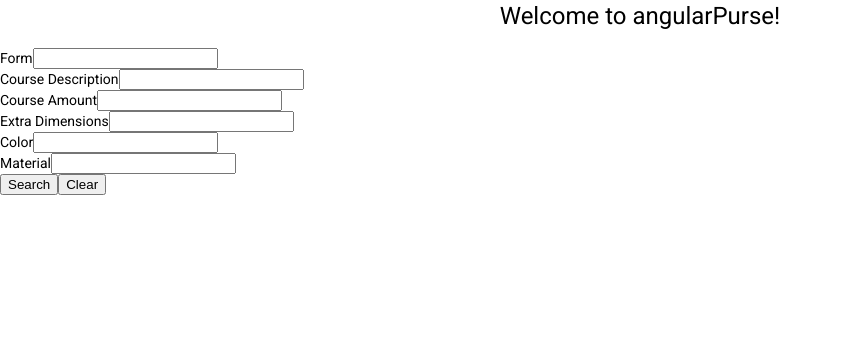
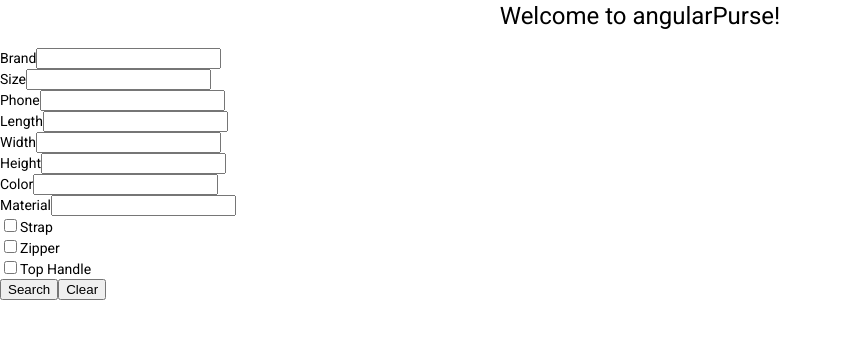
Before and after one commit to gracehseu/pursechooser, an Angular app: page / in a window 1280 px wide. Shown: the top 338 px of the page, without its empty margins (0-842 px from the left). Built offline with nearby package versions, Linux system fonts and the light colour scheme.

Commit message:
change in file

```diff
--- a/src/app/brand-detail/brand-detail.component.html
+++ b/src/app/brand-detail/brand-detail.component.html
@@ -1,32 +1,57 @@
-<div class="row">
-    <div class="col-xs-12">
 <form [formGroup]="courseForm" (ngSubmit)="onSubmit()">
-            <div class="row">
+
     <div class="col-sm-2 form-group">
-                    <label for="courseName">Form</label>
+        <label for="courseName">Brand</label>
         <input type="text" id="courseName" class="form-control" formControlName="Brand">
     </div>
     <div class="col-sm-2 form-group">
-                    <label for="courseDesc">Course Description</label>
+        <label for="courseDesc">Size</label>
         <input type="text" id="courseDesc" class="form-control" formControlName="Size">
     </div>
     <div class="col-sm-2 form-group">
-                    <label for="courseAmount">Course Amount</label>
+        <label for="courseAmount">Phone</label>
         <input type="number" id="courseAmount" class="form-control" formControlName="Phone">
     </div>
-                <div class="col-sm-2 form-group">
-                    <label for="courseAmount">Extra Dimensions</label>
-                    <input type="number" id="dimensions" class="form-control" formControlName="Extra Dimensions">
+    <div class ="form-row">
+        <div formGroupName="extraDimensions">
+            <div class="col-sm-2">
+                <label for="length">Length</label>
+                <input type="number" id="length" class="form-control" formControlName="length">
             </div>
+            <div class="col-sm-2">
+                <label for="width">Width</label>
+                <input type="number" id="width" class="form-control" formControlName="width">
+            </div>
+            <div class="col-sm-2">
+                <label for="height">Height</label>
+                <input type="number" id="height" class="form-control" formControlName="height">
+            </div>
+        </div>
+    </div>
+
     <div class="col-sm-2 form-group">
         <label for="courseAmount">Color</label>
         <input type="number" id="courseAmount" class="form-control" formControlName="Color">
     </div>
     <div class="col-sm-2 form-group">
         <label for="courseAmount">Material</label>
-                    <input type="number" id="courseAmount" class="form-control" formControlName="Material">
+        <input type="text" id="strap" class="form-control" formControlName="Material">
     </div>
+    <div formGroupName="features">
+        <div class="col-sm-2 form-group">
+            <input type="checkbox" id="courseAmount" class="form-control" formControlName="strap">
+            <label for="courseAmount">Strap</label>
         </div>
+        <div class="col-sm-2 form-group">
+            <input type="checkbox" id="zipper" class="form-control" formControlName="zipper">
+            <label for="zipper">Zipper</label>
+        </div>
+        <div class="col-sm-2 form-group">
+            <input type="checkbox" id="topHandle" class="form-control" formControlName="topHandle">
+            <label for="topHandle">Top Handle</label>
+        </div>
+    </div >
+
     <div class="row">
         <div class="col-xs-12">
             <button class="btn btn-success" type="submit">Search</button>
@@ -34,5 +59,3 @@
         </div>
     </div>
 </form>
-    </div>
-</div>
--- a/src/app/brand-detail/brand-detail.component.ts
+++ b/src/app/brand-detail/brand-detail.component.ts
@@ -21,6 +21,7 @@ export class BrandDetailComponent implements OnInit {
   }
 
   onSubmit() {
+    console.log("submit")
     console.log(this.courseForm);
   }
 
@@ -29,16 +30,25 @@ export class BrandDetailComponent implements OnInit {
     // console.log('clear')
   }
 
+  // download bootstrap this is so dumb
   private initForm() {
     this.courseForm = new FormGroup({
       'Brand': new FormControl(null),
       'Size': new FormControl(null),
       'Phone': new FormControl(null),
-      'Extra Dimensions': new FormControl(null),
+      'extraDimensions': new FormGroup({
+        'length': new FormControl(null),
+        'width': new FormControl(null),
+        'height': new FormControl(null),
+      }),
       'Color': new FormControl(null),
       'Material': new FormControl(null),
       'Price': new FormControl(null),
-      'Features': new FormControl(null)
+      'features': new FormGroup({
+        'strap': new FormControl(null),
+        'zipper': new FormControl(null),
+        'topHandle': new FormControl(null),
+      })
     });
   }
 }
```
Lines whose indentation alone changed are shown as unchanged.
